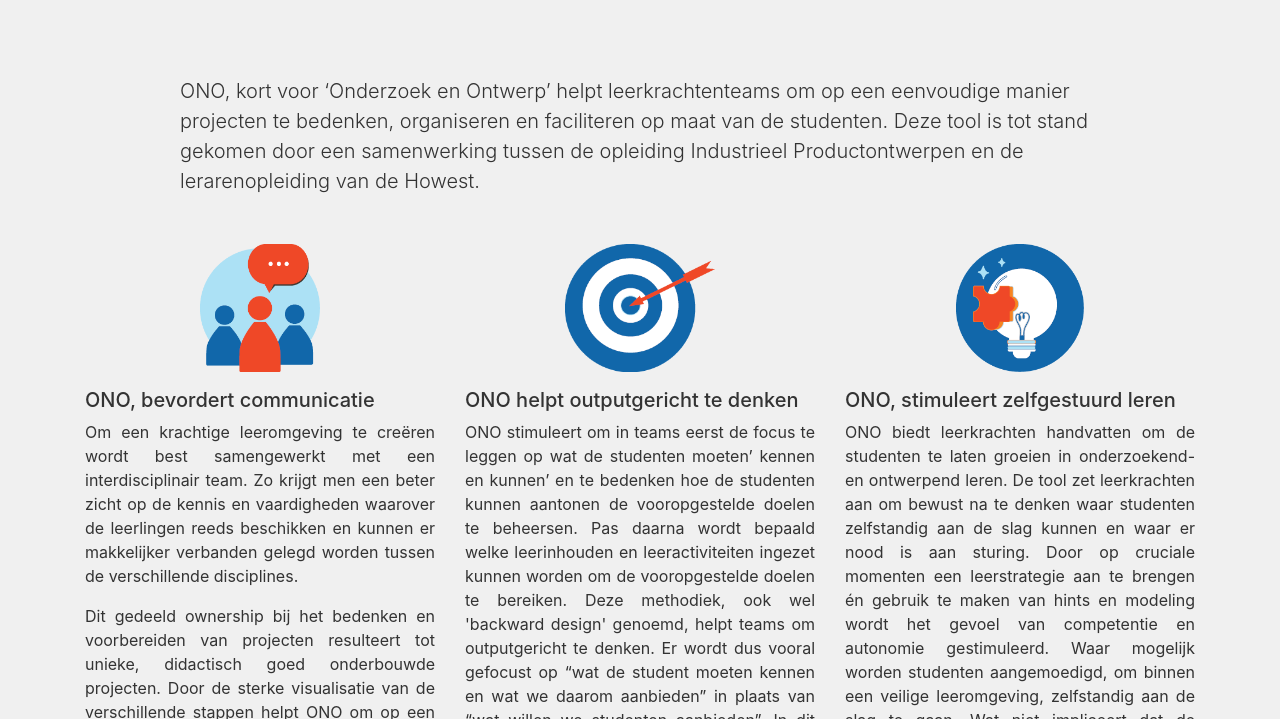
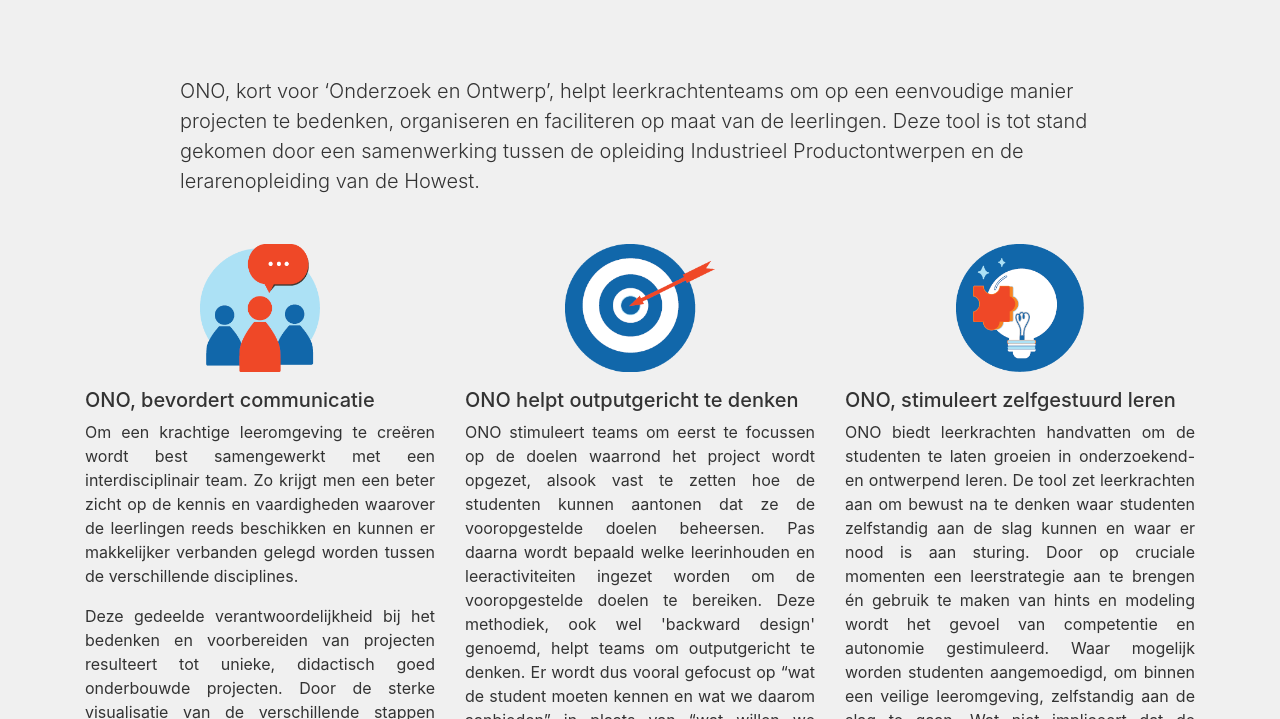
Before and after one commit to adepaepe/ono-trajecten, a Jekyll site: the page built from docs/index.html, in a window 1280 px wide and 900 px high, scrolled down 723 px, cut to the strip 181-900 px from the top of the window. Built offline with Jekyll 4.4.1, drawn with Linux system fonts in a browser that asks for light colours; some of the changed text lies outside the part shown.

Commit message:
aanpassing verwoording na controle

```diff
--- a/docs/_trajecten/Landbouw-en-natuur.html
+++ b/docs/_trajecten/Landbouw-en-natuur.html
@@ -398,9 +398,9 @@
           <br />
           <small>Eindterm: 6.37</small> </p>
 
-        <p>De leerlingen passen stapsgewijs de wetenschappelijke methode toe om een probleem te onderzoeken.
+       <p>De leerlingen drukken zich op een creatieve manier uit en presenteren in het Standaardnederlands.
             <br />
-            <small>Eindterm: 6.47</small> </p>
+            <small>Eindterm: 2.7 & 2.10</small> </p>
 
         <p>De leerlingen lichten activiteiten toe in verschillende soorten ondernemingen en organisaties in de eigen leefomgeving.
             <br />
--- a/docs/index.html
+++ b/docs/index.html
@@ -37,8 +37,8 @@
     <div class="row">
       <div class="col-lg-10 offset-lg-1">
         <p class="lead">
-          ONO, kort voor ‘Onderzoek en Ontwerp’ helpt leerkrachtenteams om op een eenvoudige manier projecten te bedenken, organiseren en
-          faciliteren op maat van de studenten. Deze tool is tot stand gekomen door een samenwerking tussen de opleiding Industrieel Productontwerpen en de
+          ONO, kort voor ‘Onderzoek en Ontwerp’, helpt leerkrachtenteams om op een eenvoudige manier projecten te bedenken, organiseren en
+          faciliteren op maat van de leerlingen. Deze tool is tot stand gekomen door een samenwerking tussen de opleiding Industrieel Productontwerpen en de
           lerarenopleiding van de Howest.
         </p>
       </div>
@@ -54,7 +54,7 @@
           Zo krijgt men een beter zicht op de kennis en vaardigheden waarover de leerlingen reeds beschikken en kunnen er makkelijker verbanden gelegd worden tussen de verschillende disciplines.
         </p>
         <p>
-          Dit gedeeld ownership bij het bedenken en voorbereiden van projecten resulteert tot unieke, didactisch goed onderbouwde projecten.
+          Deze gedeelde verantwoordelijkheid bij het bedenken en voorbereiden van projecten resulteert tot unieke, didactisch goed onderbouwde projecten.
           Door de sterke visualisatie van de verschillende stappen helpt ONO om op een efficiënte manier te communiceren, constructief te discussiëren en beslissingen
           te nemen.
         </p>
@@ -65,8 +65,8 @@
         </div>
         <h5>ONO helpt outputgericht te denken</h5>
         <p>
-          ONO stimuleert om in teams eerst de focus te leggen op wat de studenten moeten’ kennen en kunnen’ en te bedenken hoe de studenten kunnen aantonen de vooropgestelde doelen te beheersen.
-          Pas daarna wordt bepaald welke leerinhouden en leeractiviteiten ingezet kunnen worden om de vooropgestelde doelen te bereiken. Deze methodiek, ook wel 'backward design' genoemd, helpt teams om outputgericht te denken. Er wordt dus vooral gefocust op “wat de student moeten kennen en wat we daarom aanbieden” in plaats van “wat willen we studenten aanbieden”. In dit laatste geval kan de relatie tot de leerdoelen of de leeruitkomst vervagen.
+          ONO stimuleert teams om eerst te focussen op de doelen waarrond het project wordt opgezet, alsook vast te zetten hoe de studenten kunnen aantonen dat ze de vooropgestelde doelen beheersen.
+          Pas daarna wordt bepaald welke leerinhouden en leeractiviteiten ingezet worden om de vooropgestelde doelen te bereiken. Deze methodiek, ook wel 'backward design' genoemd, helpt teams om outputgericht te denken. Er wordt dus vooral gefocust op “wat de student moeten kennen en wat we daarom aanbieden” in plaats van “wat willen we studenten aanbieden”. In dit laatste geval kan de relatie tot de leerdoelen of de leeruitkomst vervagen.
         </p>
       </div>
       <div class="col-lg-4 text-justify">
```
